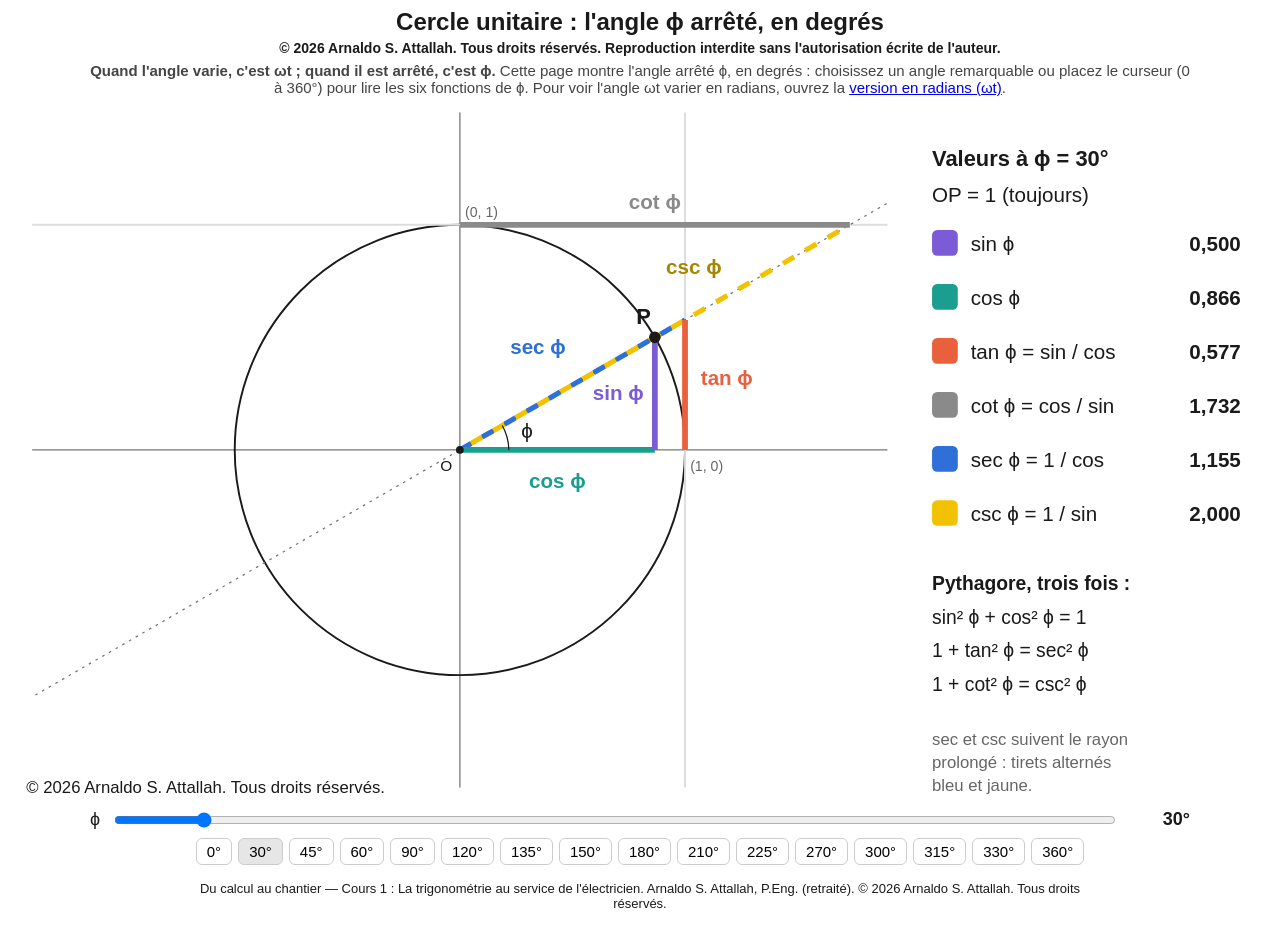
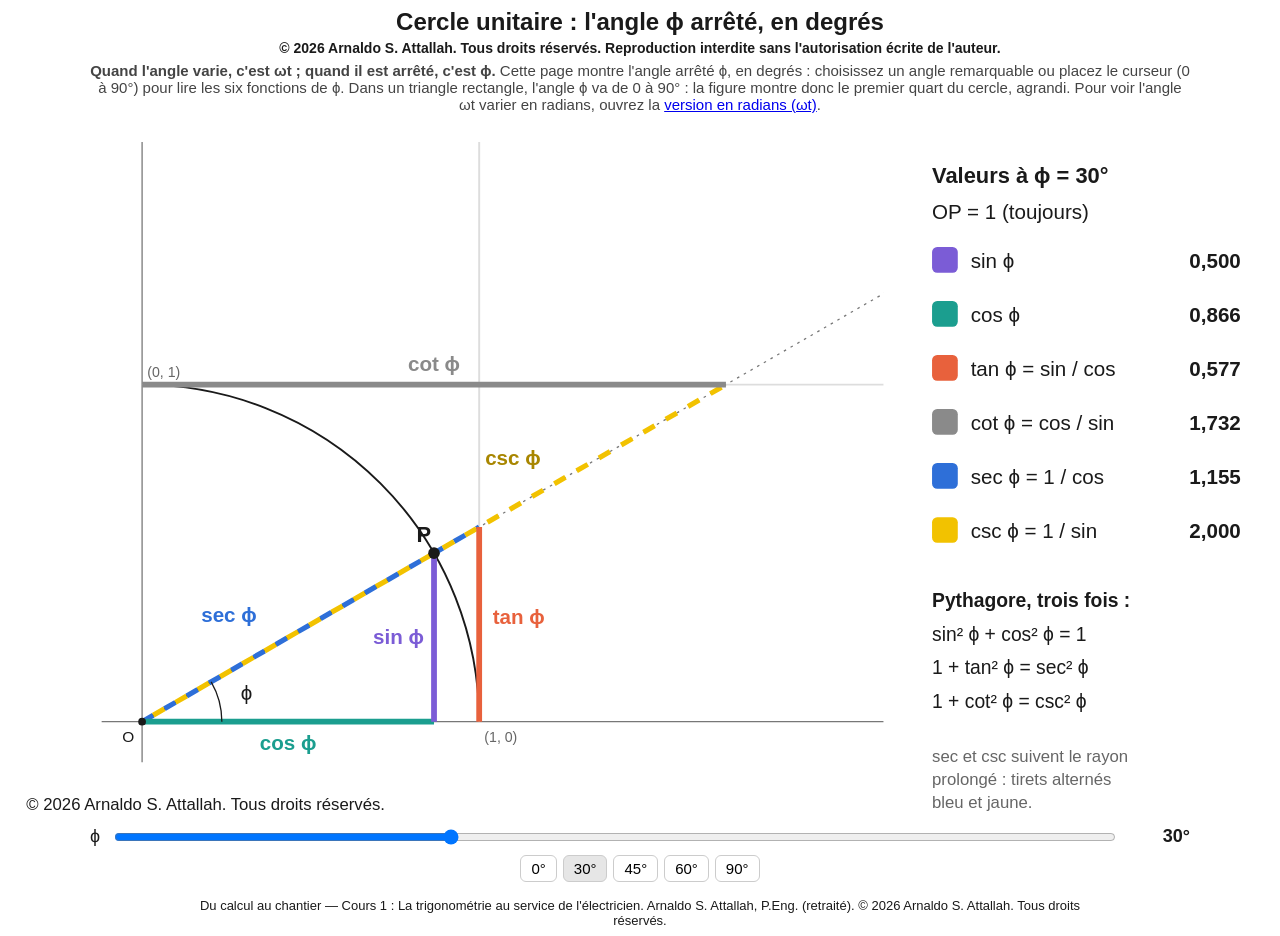
Before and after one commit to Arnaldo-Attallah/Cercle_unitaire_degres_phi, a plain HTML site: page index.html in a window 1280 px wide. Drawn offline with Linux system fonts and the light colour scheme.

Commit message:
Angle ϕ limité de 0 à 90° : premier quart du cercle, agrandi
Co-Authored-By: Claude Fable 5.2 <noreply@anthropic.com>
Claude-Session: https://claude.ai/code/session_01WZ14AjtRVLpk5GTifCKpSN

```diff
--- a/index.html
+++ b/index.html
@@ -24,11 +24,11 @@
 <div class="wrap">
   <h1>Cercle unitaire : l'angle ϕ arrêté, en degrés</h1>
   <p class="copy">© 2026 Arnaldo S. Attallah. Tous droits réservés. Reproduction interdite sans l'autorisation écrite de l'auteur.</p>
-  <p class="intro"><strong>Quand l'angle varie, c'est ωt ; quand il est arrêté, c'est ϕ.</strong> Cette page montre l'angle arrêté ϕ, en degrés : choisissez un angle remarquable ou placez le curseur (0 à 360°) pour lire les six fonctions de ϕ. Pour voir l'angle ωt varier en radians, ouvrez la <a href="https://arnaldo-attallah.github.io/Cercle_unitaire_radians_wt/">version en radians (ωt)</a>.</p>
-  <svg id="fig" viewBox="0 30 970 545" role="img" aria-label="Cercle unitaire"></svg>
+  <p class="intro"><strong>Quand l'angle varie, c'est ωt ; quand il est arrêté, c'est ϕ.</strong> Cette page montre l'angle arrêté ϕ, en degrés : choisissez un angle remarquable ou placez le curseur (0 à 90°) pour lire les six fonctions de ϕ. Dans un triangle rectangle, l'angle ϕ va de 0 à 90° : la figure montre donc le premier quart du cercle, agrandi. Pour voir l'angle ωt varier en radians, ouvrez la <a href="https://arnaldo-attallah.github.io/Cercle_unitaire_radians_wt/">version en radians (ωt)</a>.</p>
+  <svg id="fig" viewBox="0 30 970 545" role="img" aria-label="Premier quart du cercle unitaire"></svg>
   <div class="ctrl">
     <label for="deg">ϕ</label>
-    <input id="deg" type="range" min="0" max="360" step="1" value="30" aria-label="Angle ϕ en degrés">
+    <input id="deg" type="range" min="0" max="90" step="1" value="30" aria-label="Angle ϕ en degrés">
     <output id="out">30°</output>
   </div>
   <div class="btns" id="btns"></div>
@@ -39,10 +39,10 @@
   var NS = 'http://www.w3.org/2000/svg';
   var svg = document.getElementById('fig'), slider = document.getElementById('deg'), out = document.getElementById('out');
   var COL = { sin: '#7B5CD6', cos: '#1B9E8F', tan: '#E8613C', cot: '#8A8A8A', sec: '#2E6FD8', csc: '#F2C200' };
-  var R = 175, ox = 345, oy = 302, L = 1.5, LX = 1.9, BIG = 40;
+  var R = 262, ox = 98, oy = 500, L = 1.72, LX = 2.2, LO = -0.17, LOX = -0.34, BIG = 40;
   function X(u) { return ox + R * u; }
   function Y(v) { return oy - R * v; }
-  function cl(v) { return Math.max(-L, Math.min(L, v)); }
+  function cl(v) { return Math.max(0, Math.min(L, v)); }
   function cap(p, m) { var h = Math.hypot(p[0], p[1]); return h > m ? [p[0] * m / h, p[1] * m / h] : p; }
   function fmt(v) { if (v === null) return 'indéfini'; if (Math.abs(v) < 5e-4) v = 0; return v.toFixed(3).replace('.', ',').replace('-', '−'); }
   function el(tag, attrs, parent, text) {
@@ -68,12 +68,12 @@
     var far = tn === null ? null : (Math.abs(tn) > BIG ? [BIG / Math.abs(tn), BIG * Math.sign(tn)] : [1, tn]);
     var tp = ct === null ? null : (Math.abs(ct) > BIG ? [BIG * Math.sign(ct), BIG / Math.abs(ct)] : [ct, 1]);
     var defs = el('defs', {}); var cp = el('clipPath', { id: 'clip' }, defs);
-    el('rect', { x: X(-LX), y: Y(L), width: 2 * LX * R, height: 2 * L * R }, cp);
+    el('rect', { x: X(LOX), y: Y(L), width: (LX - LOX) * R, height: (L - LO) * R }, cp);
     var g = el('g', { 'clip-path': 'url(#clip)' });
-    line(g, -LX, 0, LX, 0, '#777', 1); line(g, 0, -L, 0, L, '#777', 1);
-    el('circle', { cx: ox, cy: oy, r: R, fill: 'none', stroke: '#1a1a1a', 'stroke-width': 1.5 }, g);
-    line(g, 1, -L, 1, L, '#dddddd', 1.5); line(g, -LX, 1, LX, 1, '#dddddd', 1.5);
-    line(g, -3 * c, -3 * s, 3 * c, 3 * s, '#777', 1, '2 4');
+    line(g, -0.12, 0, LX, 0, '#777', 1); line(g, 0, -0.12, 0, L, '#777', 1);
+    el('path', { d: 'M' + X(1) + ' ' + Y(0) + 'A' + R + ' ' + R + ' 0 0 0 ' + X(0) + ' ' + Y(1), fill: 'none', stroke: '#1a1a1a', 'stroke-width': 1.5 }, g);
+    line(g, 1, 0, 1, L, '#dddddd', 1.5); line(g, 0, 1, LX, 1, '#dddddd', 1.5);
+    line(g, 0, 0, 3 * c, 3 * s, '#777', 1, '2 4');
     line(g, 0, 0, c, s, '#1a1a1a', 2);
     if (far) line(g, 0, 0, far[0], far[1], COL.sec, 4, '10 10', 0);
     if (tp) line(g, 0, 0, tp[0], tp[1], COL.csc, 4, '10 10', 10);
@@ -81,23 +81,23 @@
     line(g, c, 0, c, s, COL.sin, 4.5);
     if (far) line(g, 1, 0, 1, far[1], COL.tan, 4.5);
     if (tp) line(g, 0, 1, tp[0], 1, COL.cot, 4.5);
-    var rad = 38, a = ((deg % 360) + 360) % 360;
+    var rad = 62, a = ((deg % 360) + 360) % 360;
     el('path', { d: 'M' + (ox + rad) + ' ' + oy + 'A' + rad + ' ' + rad + ' 0 ' + (a > 180 ? 1 : 0) + ' 0 ' + (ox + rad * c) + ' ' + (oy - rad * s), fill: 'none', stroke: '#1a1a1a', 'stroke-width': 1 }, g);
     el('circle', { cx: X(c), cy: Y(s), r: 4.5, fill: '#1a1a1a' }, g);
     el('circle', { cx: ox, cy: oy, r: 3, fill: '#1a1a1a' }, g);
-    if (Math.abs(c) > 0.12) label(g, c / 2, s >= 0 ? -0.17 : 0.1, 'cos', 'cos ϕ');
-    if (Math.abs(s) > 0.12) label(g, c + (c >= 0 ? -0.05 : 0.05), s / 2 - 0.03, 'sin', 'sin ϕ', c >= 0 ? 'end' : 'start');
-    if (far && Math.abs(far[1]) > 0.12) label(g, 1.07, cl(far[1]) / 2, 'tan', 'tan ϕ', 'start');
-    if (tp && Math.abs(tp[0]) > 0.12) label(g, Math.max(-LX, Math.min(LX, tp[0])) / 2, 1.07, 'cot', 'cot ϕ');
-    if (far) { var m = cap(far, 1.6); label(g, m[0] * 0.5 + 0.05 - 0.16 * s, m[1] * 0.5 + 0.16 * c, 'sec', 'sec ϕ', 'end'); }
-    if (tp) { var n = cap(tp, 1.75); label(g, n[0] * 0.8 - 0.05, n[1] * 0.8 + 0.08, 'csc', 'csc ϕ', 'end'); }
-    el('text', { x: X(c - 0.1 * s), y: Y(s + 0.1 * c) + 5, 'text-anchor': 'middle', 'font-size': 17, 'font-weight': 'bold', fill: '#1a1a1a' }, g, 'P');
+    if (Math.abs(c) > 0.12) label(g, c / 2, -0.085, 'cos', 'cos ϕ');
+    if (Math.abs(s) > 0.12) label(g, c - 0.03, s / 2 - 0.02, 'sin', 'sin ϕ', 'end');
+    if (far && Math.abs(far[1]) > 0.12) label(g, 1.04, cl(far[1]) / 2, 'tan', 'tan ϕ', 'start');
+    if (tp && Math.abs(tp[0]) > 0.12) label(g, Math.min(LX, tp[0]) / 2, 1.04, 'cot', 'cot ϕ');
+    if (far) { var m = cap(far, 1.6); label(g, m[0] * 0.36 + 0.03 - 0.1 * s, m[1] * 0.36 + 0.1 * c, 'sec', 'sec ϕ', 'end'); }
+    if (tp) { var n = cap(tp, 1.75); label(g, n[0] * 0.8 - 0.03, n[1] * 0.8 + 0.06, 'csc', 'csc ϕ', 'end'); }
+    el('text', { x: X(c - 0.06 * s), y: Y(s + 0.06 * c) + 5, 'text-anchor': 'middle', 'font-size': 17, 'font-weight': 'bold', fill: '#1a1a1a' }, g, 'P');
     el('text', { x: ox - 6, y: oy + 16, 'text-anchor': 'end', 'font-size': 12, fill: '#1a1a1a' }, g, 'O');
-    el('text', { x: ox + 54 * Math.cos(t / 2), y: oy - 54 * Math.sin(t / 2) + 5, 'text-anchor': 'middle', 'font-size': 16, fill: '#1a1a1a' }, g, 'ϕ');
+    el('text', { x: ox + 84 * Math.cos(t / 2), y: oy - 84 * Math.sin(t / 2) + 5, 'text-anchor': 'middle', 'font-size': 16, fill: '#1a1a1a' }, g, 'ϕ');
     el('text', { x: X(1) + 4, y: oy + 16, 'font-size': 11, fill: '#666' }, g, '(1, 0)');
     el('text', { x: ox + 4, y: Y(1) - 6, 'font-size': 11, fill: '#666' }, g, '(0, 1)');
     var rows = [['sin ϕ', 'sin', s], ['cos ϕ', 'cos', c], ['tan ϕ = sin / cos', 'tan', tn], ['cot ϕ = cos / sin', 'cot', ct], ['sec ϕ = 1 / cos', 'sec', sc], ['csc ϕ = 1 / sin', 'csc', cs]];
-    var T = oy - 221, PX = 712;
+    var T = 81, PX = 712;
     el('text', { x: PX, y: T, 'font-size': 17, 'font-weight': 'bold', fill: '#1a1a1a' }, null, 'Valeurs à ϕ = ' + deg + '°');
     el('text', { x: PX, y: T + 28, 'font-size': 16, fill: '#1a1a1a' }, null, 'OP = 1 (toujours)');
     rows.forEach(function (r, i) {
@@ -113,7 +113,7 @@
     out.textContent = deg + '°';
     Array.prototype.forEach.call(document.querySelectorAll('#btns button'), function (b) { b.className = (+b.dataset.a === deg) ? 'on' : ''; });
   }
-  [0, 30, 45, 60, 90, 120, 135, 150, 180, 210, 225, 270, 300, 315, 330, 360].forEach(function (a) {
+  [0, 30, 45, 60, 90].forEach(function (a) {
     var b = document.createElement('button'); b.textContent = a + '°'; b.dataset.a = a;
     b.onclick = function () { slider.value = a; draw(a); };
     document.getElementById('btns').appendChild(b);
```
